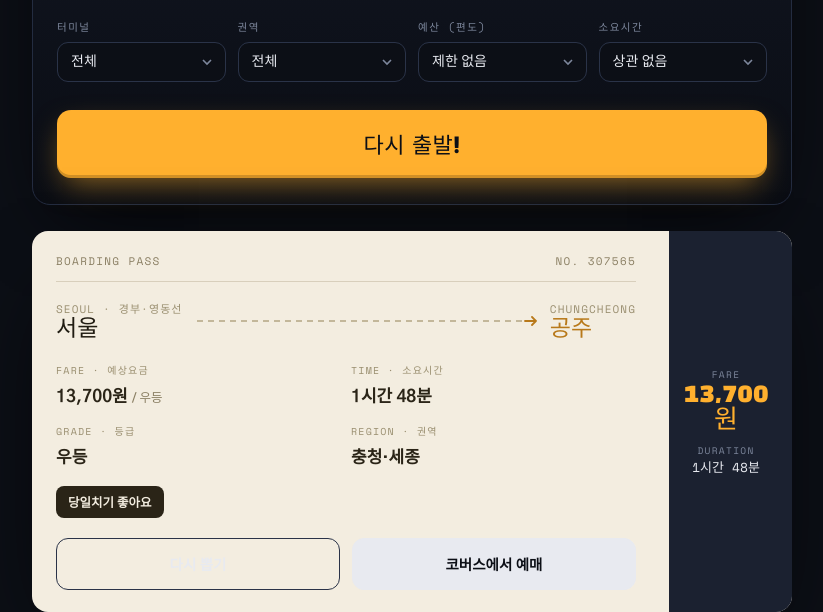
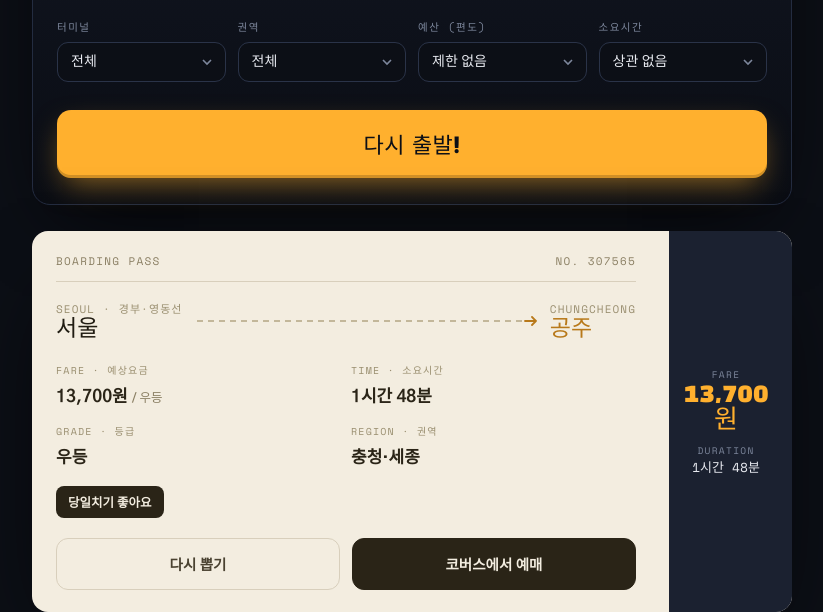
Before and after one commit to rudgh46/Random_travel, a plain HTML site: page index.html in a window 1280 px wide. Both pictures are taken after a click on the button "출발!". Shown: the part 552-1164 px from the top of the page, without its empty margins (228-1051 px from the left). Drawn offline with nearby package versions, Linux system fonts and the light colour scheme; no server answers.

Commit message:
승차권 버튼 가독성과 볼거리 패널 그림자 겹침 수정
- .again("다시 뽑기")이 종이색 배경 위에서 흰색 글씨(대비 1.03:1)로 거의
  안 보였다. 종이 위에서 읽히는 색으로 교체(#4a4231, 8.5:1).
  .book 은 채워진 어두운 버튼으로 바꿔 주/보조 위계를 분명히 함.
- .pass-wrap 이 perspective 로 스태킹 컨텍스트(z-index:0 취급)가 되어
  승차권의 아래쪽 그림자가 볼거리 카드 위에 얹히던 문제를,
  .spots 에 position:relative;z-index:1 을 주어 해결.

Co-Authored-By: Claude Opus 5 (1M context) <noreply@anthropic.com>

```diff
--- a/index.html
+++ b/index.html
@@ -193,12 +193,14 @@
     font-family:'Gothic A1',sans-serif;font-weight:700;font-size:14.5px;
     padding:14px;border-radius:12px;cursor:pointer;transition:transform .1s,background .2s,border-color .2s;
   }
-  .again{background:transparent;color:var(--road);border:1.5px solid #2a3348}
-  .again:hover{border-color:var(--amber);color:var(--amber)}
+  /* 승차권은 종이색 배경이므로 버튼도 종이 위에서 읽히는 색을 쓴다 */
+  .again{background:transparent;color:#4a4231;border:1.5px solid var(--paper-line)}
+  .again:hover{border-color:#b8791a;color:#2a2417;background:rgba(184,121,26,.09)}
   .again:active{transform:translateY(1px)}
-  .book{background:var(--road);color:var(--ink);border:1.5px solid var(--road)}
-  .book:hover{background:#fff}
-  .again:focus-visible,.book:focus-visible{outline:2px solid var(--amber);outline-offset:2px}
+  .book{background:#2a2417;color:var(--paper);border:1.5px solid #2a2417}
+  .book:hover{background:#3d3521;border-color:#3d3521}
+  .book:active{transform:translateY(1px)}
+  .again:focus-visible,.book:focus-visible{outline:2px solid #b8791a;outline-offset:2px}
 
   /* ---- 근처 볼거리 ---- */
   .flap.clickable{cursor:pointer;border-radius:14px;transition:transform .12s ease}
@@ -219,6 +221,9 @@
     width:100%;max-width:760px;margin-top:18px;display:none;
     background:var(--paper);color:#2a2417;border-radius:16px;padding:20px 22px;
     box-shadow:0 30px 70px -30px rgba(0,0,0,.8);
+    /* .pass-wrap 이 perspective 때문에 스태킹 컨텍스트(z-index:0 취급)가 되어
+       승차권의 아래쪽 그림자가 이 카드 위에 얹힌다. 레이어를 올려서 덮이지 않게 한다. */
+    position:relative;z-index:1;
   }
   .spots.show{display:block;animation:print .5s cubic-bezier(.2,.9,.25,1.05)}
   .spots-head{
```
